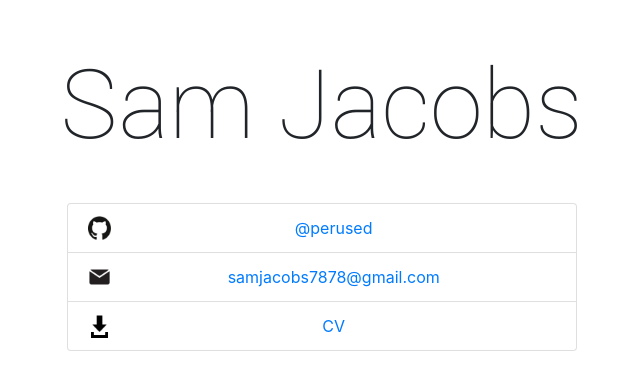
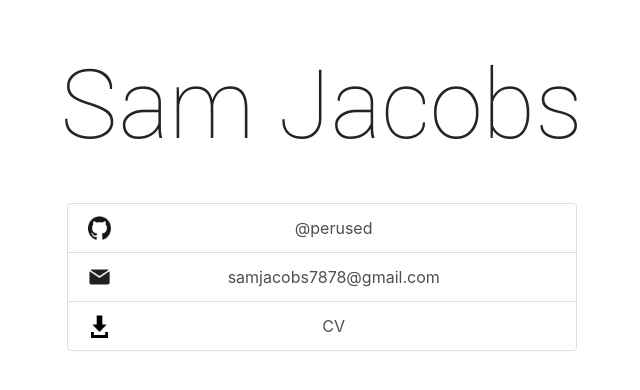
Before and after one commit to perused/flask-website, a Flask app: page / in a window 1280 px wide. Shown: the part 68-458 px from the top of the page, without its empty margins (318-958 px from the left). Run offline with Flask 2, Linux system fonts and the light colour scheme; some libraries are stand-ins or nearby versions.

Commit message:
prettified the index container items

```diff
--- a/static/css/main.css
+++ b/static/css/main.css
@@ -13,6 +13,11 @@ img {
   display: flex;
   justify-content: center;
   align-items: center;
+}
+
+.list-group {
+  display: block;
+  border-radius: 20px !important;
 }
 
 .navbar a {
--- a/templates/html/about.html
+++ b/templates/html/about.html
@@ -7,6 +7,5 @@
   </head>
   <body>
     <h1>About</h1>
-    <p>Who am I? What is this website? </p>
   </body>
 </html>
--- a/templates/html/index.html
+++ b/templates/html/index.html
@@ -9,9 +9,16 @@
       <h1>Sam Jacobs</h1>
       <div class="container">
         <ul class="list-group">
-          <li class="list-group-item text-center d-inline-block"><a class="index-item" href="https://github.com/perused" target="_blank"><img src="/static/img/github.ico" alt="github">@perused</a></li>
-          <li class="list-group-item text-center d-inline-block"><a href="mailto:samjacobs7878@gmail.com?subject=Job%20Offer&body=Dear%20Sam%2C%20%0A%0AWe%20would%20like%20to%20offer%20you%20a%20position%20with%20our%20company%20immediately%2C%20with%20a%20very%20high%20salary.%0A%0AWarm%20regards%2C%0A%0AVery%20Well%20Known%20Company"><img src="/static/img/mail.ico" alt="mail">samjacobs7878@gmail.com</a></li>
-          <li class="list-group-item text-center d-inline-block"><a href="static/files/CV Sam Jacobs.pdf" download><img src="/static/img/download.ico" alt="download">CV</a></li>
+          <!-- <li class="list-group-item text-center d-inline-block list-group-item-action"><a href="https://github.com/perused" target="_blank"><img src="/static/img/github.ico" alt="github">@perused</a></li> -->
+          <a class="list-group-item text-center d-inline-block list-group-item-action" href="https://github.com/perused" target="_blank"><img src="/static/img/github.ico" alt="github">@perused</li>
+
+          <!-- <li class="list-group-item text-center d-inline-block list-group-item-action"><a href="mailto:samjacobs7878@gmail.com?subject=Job%20Offer&body=Dear%20Sam%2C%20%0A%0AWe%20would%20like%20to%20offer%20you%20a%20position%20with%20our%20company%20immediately%2C%20with%20a%20very%20high%20salary.%0A%0AWarm%20regards%2C%0A%0AVery%20Well%20Known%20Company"><img src="/static/img/mail.ico" alt="mail">samjacobs7878@gmail.com</a></li> -->
+
+          <a class="list-group-item text-center d-inline-block list-group-item-action" href="mailto:samjacobs7878@gmail.com?subject=Job%20Offer&body=Dear%20Sam%2C%20%0A%0AWe%20would%20like%20to%20offer%20you%20a%20position%20with%20our%20company%20immediately%2C%20with%20a%20very%20high%20salary.%0A%0AWarm%20regards%2C%0A%0AVery%20Well%20Known%20Company"><img src="/static/img/mail.ico" alt="mail">samjacobs7878@gmail.com</a>
+
+          <!-- <li class="list-group-item text-center d-inline-block list-group-item-action"><a href="static/files/CV Sam Jacobs.pdf" download><img src="/static/img/download.ico" alt="download">CV</a></li> -->
+
+          <a class="list-group-item text-center d-inline-block list-group-item-action" href="static/files/CV Sam Jacobs.pdf" download><img src="/static/img/download.ico" alt="download">CV</a>
         </ul>
       </div>
   </body>
```
